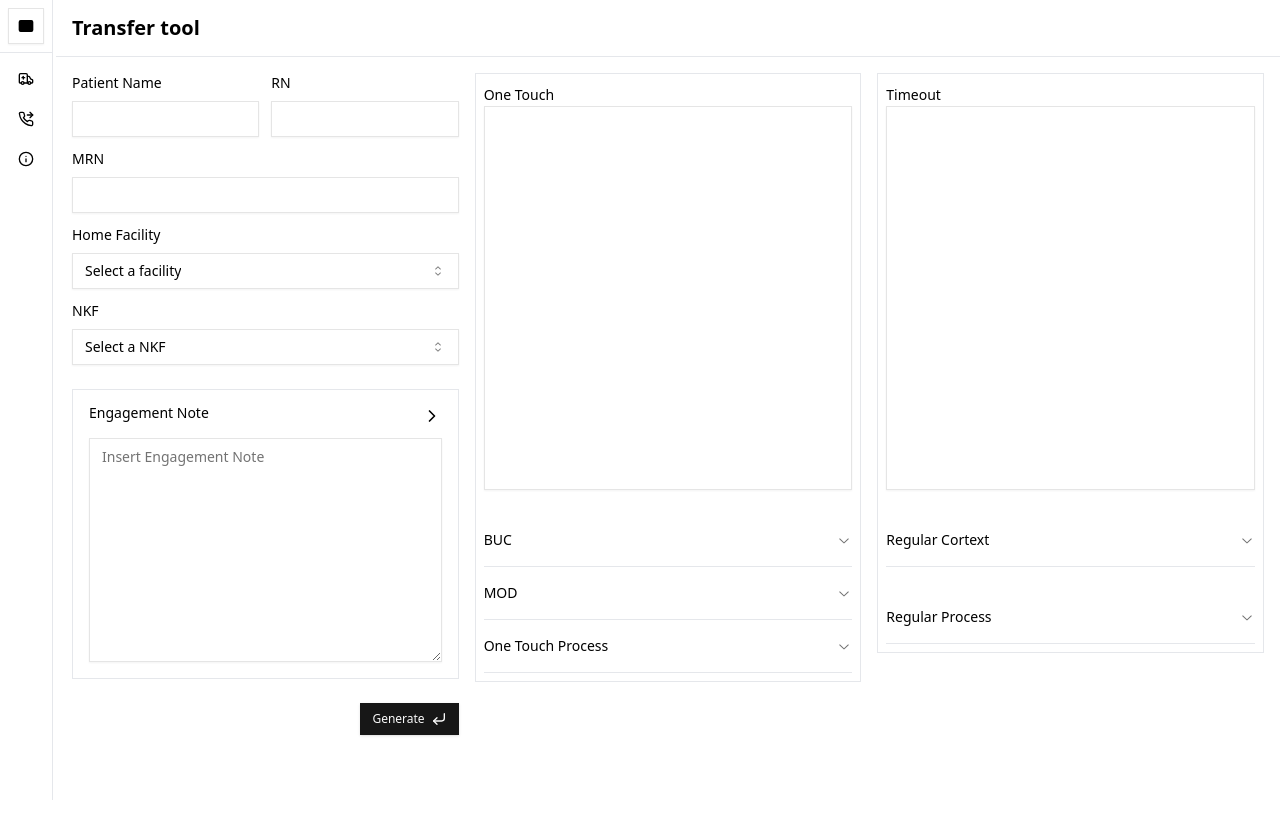
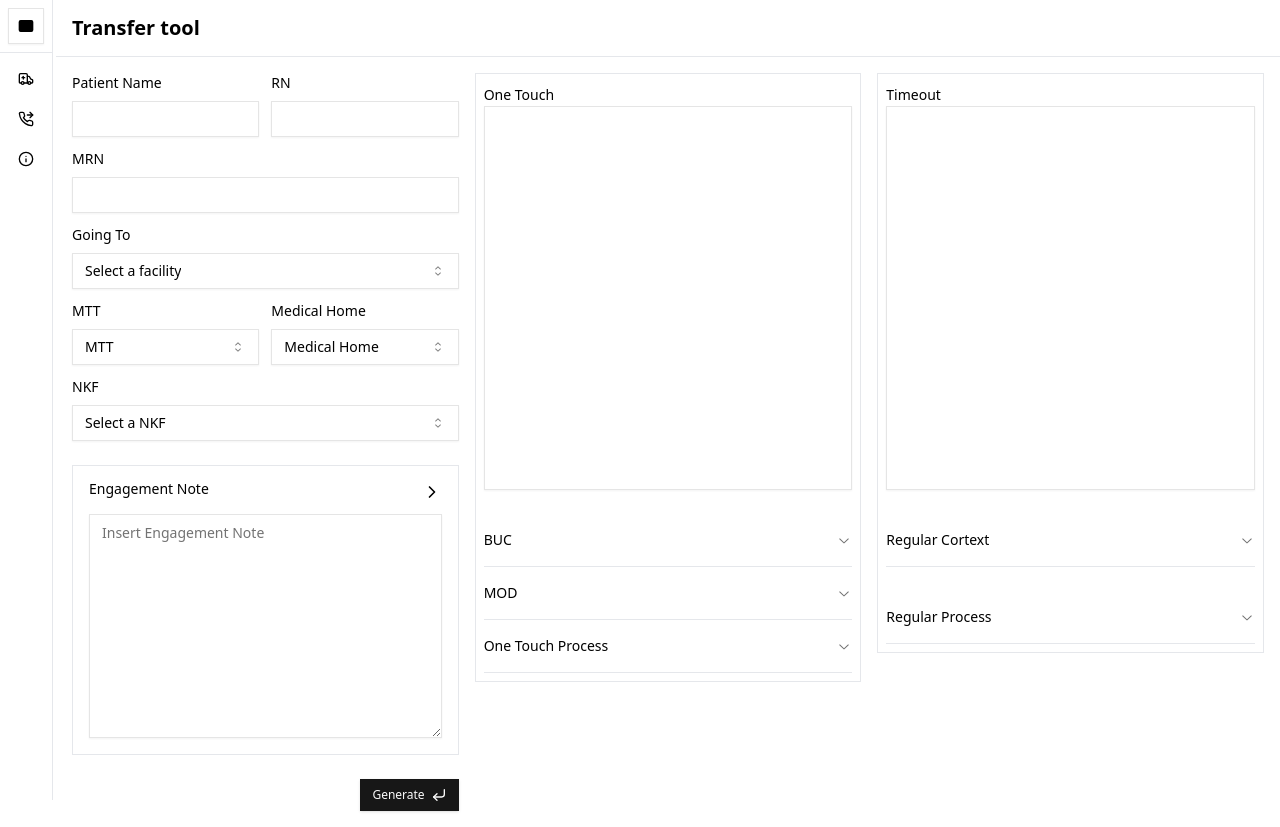
Before and after one commit to hilljevon/scal-helper, a Next.js app: page / in a window 1280 px wide. Before the commit the page ends 800 px from the top, so only its background shows below. Built offline with nearby package versions, Linux system fonts and the light colour scheme.

Commit message:
Added mtt and medical home to form.

```diff
--- a/components/user/ValidatedMainPage.tsx
+++ b/components/user/ValidatedMainPage.tsx
@@ -59,7 +59,9 @@ const formSchema = z.object({
     rnName: z.string(),
     homeFacility: z.string(),
     nkf: z.string(),
-    mrn: z.string()
+    mrn: z.string(),
+    mtt: z.string(),
+    medicalHome: z.string()
 })
 const dummyEngagementNoteData = [
     "",
@@ -70,7 +72,9 @@ const dummyEngagementNoteData = [
 interface generalDataInterface {
     patientName: string,
     rnCaseManager: string,
-    mrn: string
+    mrn: string,
+    mtt: string,
+    medicalHome: string
 }
 export function ValidatedMainPage() {
     const [activeEngagementNote, setActiveEngagementNote] = useState(0)
@@ -92,7 +96,9 @@ export function ValidatedMainPage() {
     const [generalData, setGeneralData] = useState<generalDataInterface>({
         patientName: "",
         rnCaseManager: "",
-        mrn: ""
+        mrn: "",
+        mtt: "",
+        medicalHome: ""
     })
     // THIS IS THE HOME FACILITY
     const [currentFacility, setCurrentFacility] = useState<HomeFacilityType | null>(null)
@@ -112,7 +118,9 @@ export function ValidatedMainPage() {
         setGeneralData({
             patientName: values.patientName,
             rnCaseManager: values.rnName,
-            mrn: values.mrn
+            mrn: values.mrn,
+            mtt: values.mtt,
+            medicalHome: values.medicalHome
         })
         // if matched facility found, set currentFacility to such
         matchedFacility && (
@@ -139,14 +147,6 @@ export function ValidatedMainPage() {
                                     {currentFacility && (
                                         <Breadcrumb>
                                             <BreadcrumbList>
-                                                {/* <BreadcrumbItem>
-                                                    <span className=" text-purple-500">BUC: </span> {currentFacility.buc}
-                                                </BreadcrumbItem>
-                                                <BreadcrumbSeparator />
-                                                <BreadcrumbItem>
-                                                    <span className="text-green-500">MOD: </span> {currentFacility.modName[0]}
-                                                </BreadcrumbItem>
-                                                <BreadcrumbSeparator /> */}
                                                 <BreadcrumbItem>
                                                     <span className="text-yellow-700">Closest Facilities: </span>
                                                 </BreadcrumbItem>
@@ -229,11 +229,59 @@ export function ValidatedMainPage() {
                                         name="homeFacility"
                                         render={({ field }) => (
                                             <FormItem>
-                                                <FormLabel>Home Facility</FormLabel>
+                                                <FormLabel>Going To</FormLabel>
                                                 <Select onValueChange={field.onChange} defaultValue={field.value}>
                                                     <FormControl>
                                                         <SelectTrigger>
                                                             <SelectValue placeholder="Select a facility" />
+                                                        </SelectTrigger>
+                                                    </FormControl>
+                                                    <SelectContent>
+                                                        {HomeFacilities.map((facility) => (
+                                                            <SelectItem value={facility.name} key={facility.name}>{facility.name}</SelectItem>
+                                                        ))}
+                                                    </SelectContent>
+                                                </Select>
+                                            </FormItem>
+                                        )}
+                                    />
+                                </div>
+                                {/* MTT */}
+                                <div className="col-span-1">
+                                    <FormField
+                                        control={form.control}
+                                        name="mtt"
+                                        render={({ field }) => (
+                                            <FormItem>
+                                                <FormLabel>MTT</FormLabel>
+                                                <Select onValueChange={field.onChange} defaultValue={field.value}>
+                                                    <FormControl>
+                                                        <SelectTrigger>
+                                                            <SelectValue placeholder="MTT" />
+                                                        </SelectTrigger>
+                                                    </FormControl>
+                                                    <SelectContent>
+                                                        {HomeFacilities.map((facility) => (
+                                                            <SelectItem value={facility.name} key={facility.name}>{facility.name}</SelectItem>
+                                                        ))}
+                                                    </SelectContent>
+                                                </Select>
+                                            </FormItem>
+                                        )}
+                                    />
+                                </div>
+                                {/* MEDICAL HOME */}
+                                <div className="col-span-1">
+                                    <FormField
+                                        control={form.control}
+                                        name="medicalHome"
+                                        render={({ field }) => (
+                                            <FormItem>
+                                                <FormLabel>Medical Home</FormLabel>
+                                                <Select onValueChange={field.onChange} defaultValue={field.value}>
+                                                    <FormControl>
+                                                        <SelectTrigger>
+                                                            <SelectValue placeholder="Medical Home" />
                                                         </SelectTrigger>
                                                     </FormControl>
                                                     <SelectContent>
@@ -334,6 +382,8 @@ export function ValidatedMainPage() {
                                                 Sitter/Restraints: <span className="text-red-600">{caseData["Sitter/Restraints"]} </span><br />
                                                 Iso: <span className="text-red-600">{caseData["Iso (Y/N)"]} {caseData["If yes, specify"]}  </span> <br />
                                                 Code Status: <span className="text-red-600">{caseData["Code status"]} </span> <br />
+                                                MTT:  <span className="text-red-600">{generalData.mtt} </span> <br />
+                                                Medical Home:  <span className="text-red-600">{generalData.medicalHome} </span> <br />
                                                 {/* May need to create conditional */}
                                                 Height: <span className="text-red-600">{caseData["Ht"]} </span> <br />
                                                 {/* May need to create conditional */}
```
